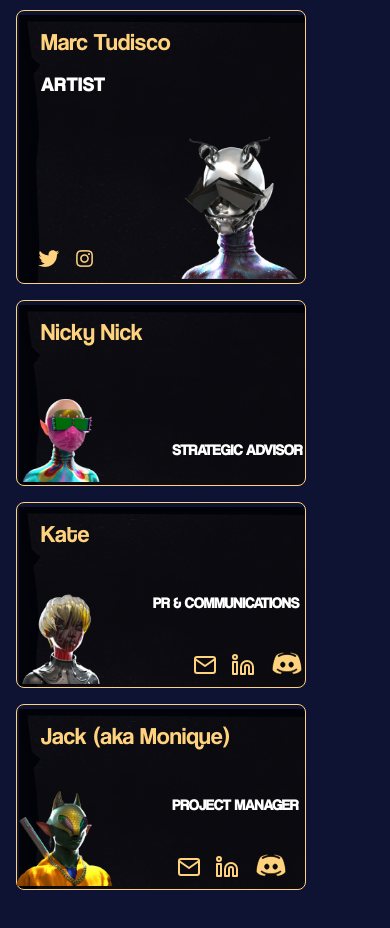
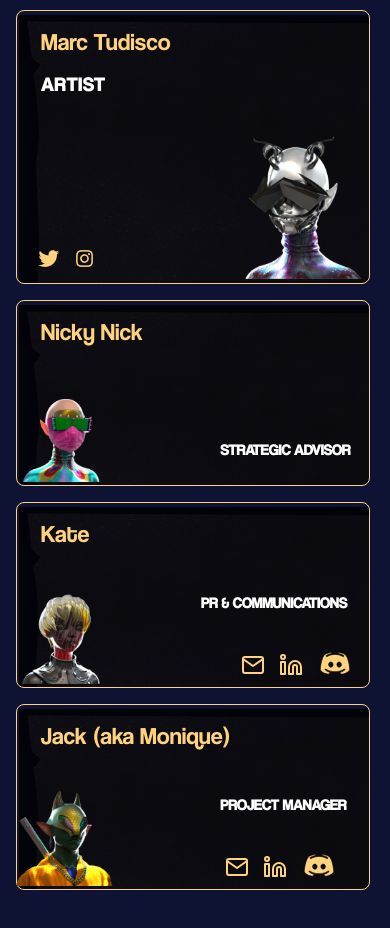
Before and after one commit to shubhraagarwal/kiraV2, a React (Create React App) app: page /team in a window 390 px wide. Shown: the part 1000-1928 px from the top of the page. Built offline with nearby package versions, Linux system fonts and the light colour scheme; a web font is replaced by a local one.

Commit message:
team page responsive done

```diff
--- a/src/components/components.css
+++ b/src/components/components.css
@@ -1002,7 +1002,7 @@ footer {
       height: 2.5rem;
     }
     .MemberOne{
-      width: 18rem;
+      width: 22rem;
   margin-bottom: 0rem;
       margin-top: 1rem;
     }
@@ -1010,7 +1010,7 @@ footer {
       margin-bottom: 1rem;
       margin-top: 1rem;
       margin-bottom: 1rem;
-      width: 18rem;
+      width: 22rem;
       height: 11.5rem;
       margin-left: 0rem;
   }
@@ -1029,13 +1029,13 @@ footer {
   }
   .socialsHandles {
     margin-top: auto;
-    padding-left: 0rem;
+    padding-left: 3rem;
   }
   #prcom{
     padding: 1rem 0rem;
   }
   #pr{
-    padding-left: 0rem;
+    padding-left: 3rem;
   }
   .TeamSetThree {
     padding-left: 0rem;
@@ -1085,7 +1085,9 @@ footer {
 
   }
   .team_pic img {
-    margin-left: 4rem;
+
+    margin-left: 8rem;
+
     width: 8.5rem;
     height: 9rem;
     margin-top: 3.5rem;
```
